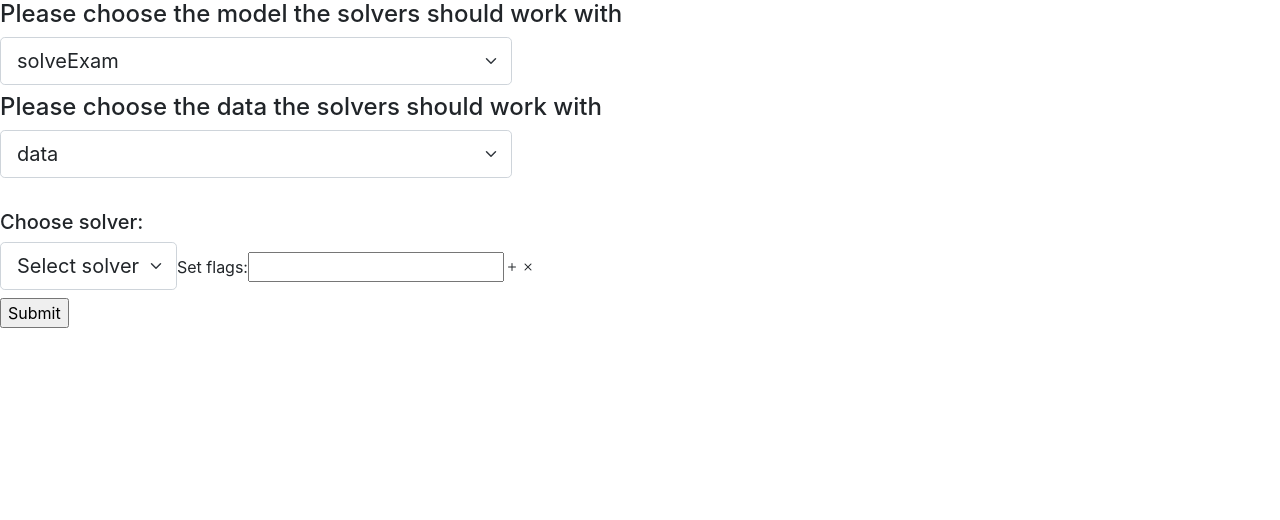
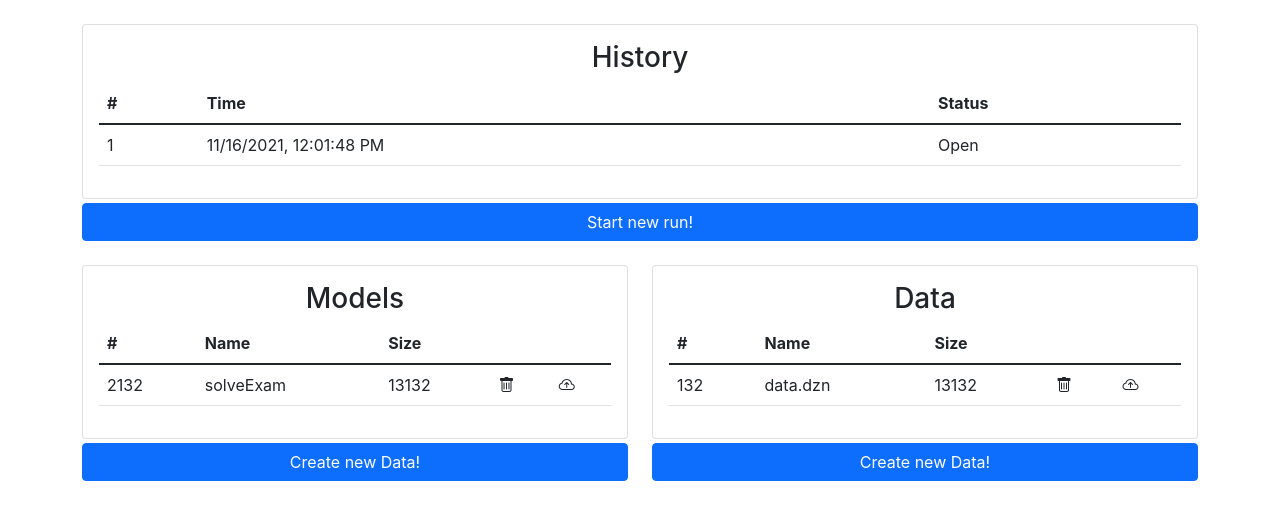
Before and after one commit to dm885-2/dm885-2.github.io, a React (Create React App) app: page / in a window 1280 px wide. Shown: the top 520 px of the page. Built offline with nearby package versions, Linux system fonts and the light colour scheme.

Commit message:
Added router && fixed basic login

```diff
--- a/package.json
+++ b/package.json
@@ -8,6 +8,7 @@
     "@testing-library/user-event": "^12.1.10",
     "react": "^17.0.2",
     "react-dom": "^17.0.2",
+    "react-router-dom": "^6.0.2",
     "react-scripts": "4.0.3",
     "web-vitals": "^1.0.1"
   },
--- a/src/App.js
+++ b/src/App.js
@@ -1,14 +1,28 @@
-// import LoginPage from "./components/LoginPage";
 import React from "react";
+import {BrowserRouter as Router, Routes, Route} from "react-router-dom";
+
+import LoginPage from "./components/LoginPage";
 import HistoryPage from "./components/HistoryPage";
 import NewRunPage from "./components/NewRunPage";
 
 export default class App extends React.Component {
+  state = {
+    authToken: true,
+  };
 
   render()
   {
-    return (
-      <NewRunPage />
-    );
+    return (<Router>
+    {
+      this.state.authToken ?
+      <Routes>
+        <Route exact path="/" element={<HistoryPage />}/>
+        <Route exact path="/newRun" element={<NewRunPage />}/>
+      </Routes>
+      : <Routes>
+        <Route exact path="/" element={<LoginPage setAuthtoken={authToken => this.setState({authToken})} />}/>
+      </Routes>
+    }
+</Router>);
   }
 }
--- a/src/components/HistoryPage.js
+++ b/src/components/HistoryPage.js
@@ -1,4 +1,5 @@
 import React from "react";
+import {Link} from "react-router-dom";
 
 export default class HistoryPage extends React.Component {
     state = {
@@ -51,11 +52,11 @@ export default class HistoryPage extends React.Component {
                     </div>
                 </div>
                 <div className="row pt-1">
-                    <div class="d-grid gap-2">
+                    <Link to="/newRun" className="d-grid gap-2">
                         <button type="button" className="btn btn-primary" >
                             Start new run!
                         </button>
-                    </div>
+                    </Link>
                 </div>
 
                 <div className="row pt-4">
--- a/src/components/LoginPage.js
+++ b/src/components/LoginPage.js
@@ -14,13 +14,16 @@ export default class LoginPage extends React.Component {
             }
             return obj;
         }, {});
-        console.log(values);
 
         const data = await API.call("POST", "auth/login", values);
-        console.log("Login response", data);
+        if((data && !data.error) || 1) // TODO: remove after servercheck
+        {
+            this.props.setAuthtoken(data.accessToken ?? 1); // TODO: remove after servercheck
+        }
     }
 
     render(){
+        console.log("Hey", this.props);
         return (<form onSubmit={e => this.checkLogin(e)}>
             <label>Username:</label>
             <input name="username" type="input"/>
--- a/src/helpers.js
+++ b/src/helpers.js
@@ -14,22 +14,22 @@ export class API {
     static authToken = false;
     static refreshToken = false;
 
-    static rawCall(method, endpoint, headers = {}, data)
+    static rawCall(method, endpoint, headers = {}, body)
     {
        return fetch(`http://${IP}/${endpoint}`, {
             method,
             headers,
-            body: data ? JSON.stringify(data) : undefined,
+            body: body ? JSON.stringify(body) : undefined,
         })
         .then(d => d.json())
         .catch(_ => false);
     }
 
-    static async call(method = "GET", endpoint, data = {})
+    static async call(method = "GET", endpoint, body = {})
     {
         const data = await API.rawCall(method, endpoint, {
             Authorization: API.authToken ?? undefined,
-        }, data);
+        }, body);
         if(!data && API.refreshToken) // Auth token expired, refresh it and retry
         {
             await API.refreshToken();
```
Also changed, not shown: 1 other file (tests, documents, lock files or other folders).
